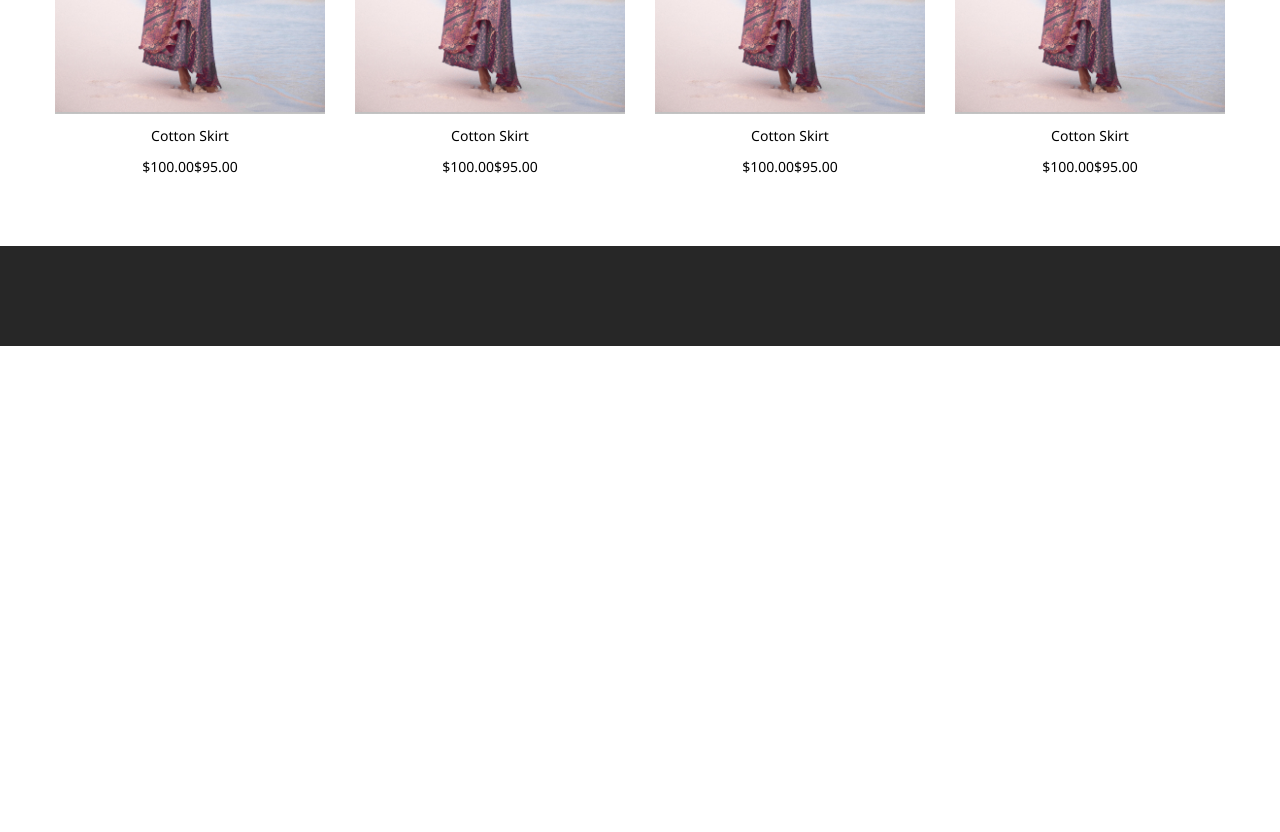
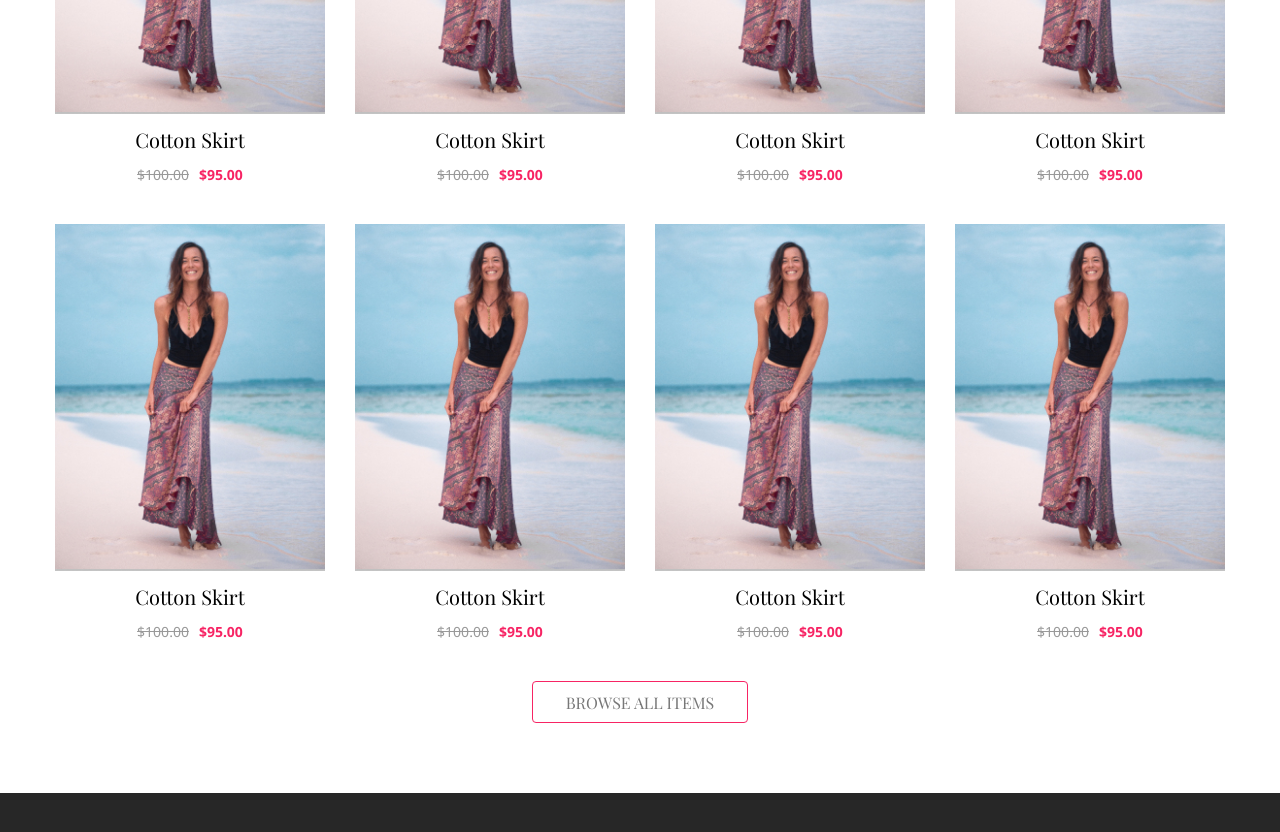
Before and after one commit to gleb-erokhin/shop, a website: page src/html/index.html in a window 1280 px wide. Shown: the part 560-1392 px from the top of the page. Before the commit the page ends 906 px from the top, so only its background shows below. Drawn offline with nearby package versions, Linux system fonts and the light colour scheme; files that its build step writes are made by us from their sources; files whose address does not match are found by name.

Commit message:
блок продукты готов

```diff
--- /dev/null
+++ b/src/html/blocks/card.html
@@ -0,0 +1,8 @@
+<div class="card">
+    <img src="./../../img/products/card.jpg" alt="карточка">
+    <h3 class="title-3">Cotton Skirt</h3>
+    <div class="card__price subtitle">
+        <span class="card__price-old">$100.00</span>
+        <span class="card__price-new">$95.00</span>
+    </div>
+</div>
--- a/src/html/blocks/products.html
+++ b/src/html/blocks/products.html
@@ -1,7 +1,6 @@
 <section class="products">
     <div class="container">
 
-        <div class="products__row">
 
             <div class="products__header">
                 <h2 class="title-2">New Products</h2>
@@ -10,33 +9,20 @@
 
             <div class="products__cards">
 
-                <div class="card">
-                    <img src="./../../img/products/card.jpg" alt="карточка">
-                    <h3 class="card__title">Cotton Skirt</h3>
-                    <div class="card__price">$100.00<span>$95.00</span></div>
-                </div>
-
-                <div class="card">
-                    <img src="./../../img/products/card.jpg" alt="карточка">
-                    <h3 class="card__title">Cotton Skirt</h3>
-                    <div class="card__price">$100.00<span>$95.00</span></div>
-                </div>
-
-                <div class="card">
-                    <img src="./../../img/products/card.jpg" alt="карточка">
-                    <h3 class="card__title">Cotton Skirt</h3>
-                    <div class="card__price">$100.00<span>$95.00</span></div>
-                </div>
-
-                <div class="card">
-                    <img src="./../../img/products/card.jpg" alt="карточка">
-                    <h3 class="card__title">Cotton Skirt</h3>
-                    <div class="card__price">$100.00<span>$95.00</span></div>
-                </div>
+                @@include('card.html')
+                @@include('card.html')
+                @@include('card.html')
+                @@include('card.html')
+                @@include('card.html')
+                @@include('card.html')
+                @@include('card.html')
+                @@include('card.html')
 
             </div>
 
-        </div>
+            <div class="products__btn-wrapper">
+                <a class="btn btn--outline" href="#!">Browse all items</a>
+            </div>
 
     </div>
 </section>
--- a/src/scss/blocks/_btn.scss
+++ b/src/scss/blocks/_btn.scss
@@ -13,7 +13,9 @@ a.btn {
     font-size: 26px;
     color: var(--text-controls-color);
 
-    transition: box-shadow 0.2s ease-in, background-color 0.2s ease-in;
+    transition:
+        box-shadow 0.2s ease-in,
+        background-color 0.2s ease-in;
 }
 
 .btn:hover,
@@ -21,3 +23,28 @@ a.btn:hover {
     box-shadow: 0 4px 25px 0 rgba(183, 13, 64, 0.35);
     background-color: var(--accent-color);
 }
+
+.btn--outline,
+a.btn--outline {
+    border: 1px solid var(--accent-color);
+    border-radius: 4px;
+    height: 42px;
+    background-color: var(--text-controls-color);
+    box-shadow: unset;
+
+    font-family: var(--second-family);
+    font-size: 16px;
+    line-height: 41px;
+    text-transform: uppercase;
+    text-align: center;
+    color: var(--text-second-color);
+}
+
+.btn--outline:hover,
+a.btn--outline:hover {
+    color: var(--text-controls-color);
+    box-shadow: unset;
+    transition:
+        color 0.2s ease-in,
+        box-shadow 0.2s ease-in;
+}
--- a/src/scss/blocks/_card.scss
+++ b/src/scss/blocks/_card.scss
@@ -5,8 +5,17 @@
     max-width: 270px;
     row-gap: 12px;
 
-    &__title {
+    &__price {
+        display: flex;
+        gap: 10px;
     }
-    &__price {
+
+    &__price-old {
+        text-decoration-line: line-through;
+    }
+
+    &__price-new {
+        font-weight: 700;
+        color: var(--accent-color);
     }
 }
--- a/src/scss/blocks/_header.scss
+++ b/src/scss/blocks/_header.scss
@@ -1,6 +1,5 @@
 .header {
 	background-color: var(--page-bg);
-	margin-bottom: 60px;
 
 	&__row {
 		position: relative;
--- a/src/scss/blocks/_products.scss
+++ b/src/scss/blocks/_products.scss
@@ -1,8 +1,7 @@
 .products {
-    margin-bottom: 70px;
+    padding-top: 60px;
+    padding-bottom: 70px;
 
-    &__row {
-    }
     &__header {
         display: flex;
         flex-direction: column;
@@ -11,10 +10,18 @@
 
         margin-bottom: 40px;
     }
+
     &__cards {
         display: flex;
+        justify-content: center;
         flex-wrap: wrap;
         row-gap: 40px;
         column-gap: 30px;
+
+        margin-bottom: 40px;
+    }
+
+    &__btn-wrapper {
+        text-align: center;
     }
 }
--- a/src/scss/blocks/_titles.scss
+++ b/src/scss/blocks/_titles.scss
@@ -12,10 +12,9 @@
 }
 
 .title-3 {
-	font-size: 26px;
-	font-weight: 700;
-	line-height: 96px;
-	font-family: var(--font-titles);
+	font-family: var(--second-family);
+	font-weight: var(--font-weight);
+	font-size: 20px;
 }
 
 .title-4 {
@@ -33,8 +32,7 @@
 }
 
 .subtitle {
-	font-weight: var(--font-weight);
-	font-size: 14px;
-	text-transform: uppercase;
-	color: var(--subtitle-color);
+    font-weight: var(--font-weight);
+    text-transform: uppercase;
+    color: var(--subtitle-color);
 }
```
Also changed, not shown: build/css/main.css, build/img/products/Group 2.jpg (deleted), build/index.html.
